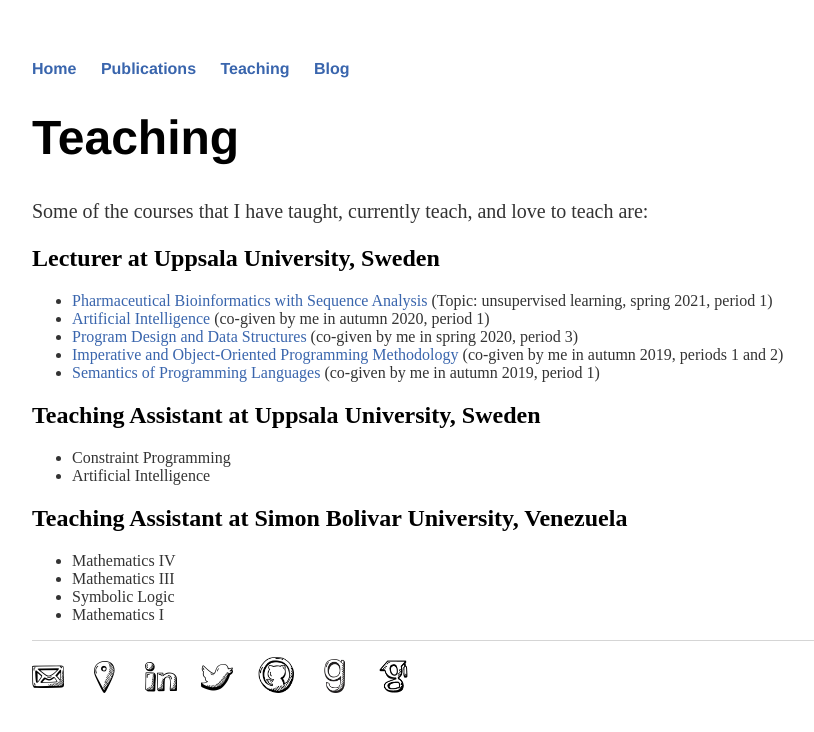
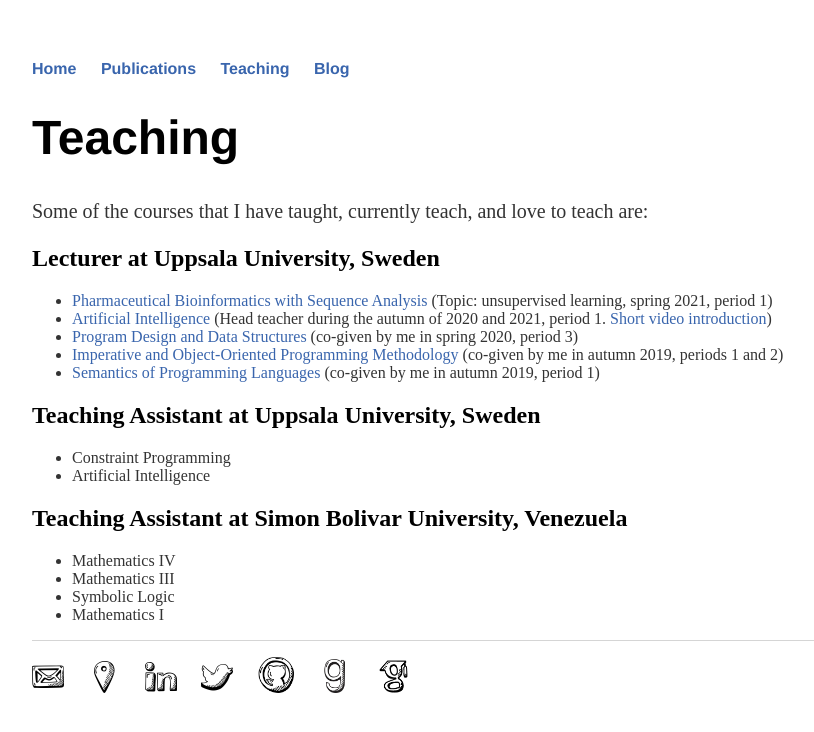
Before and after one commit to andreina-francisco/andreina-francisco.github.io, a Jekyll site: the page built from teaching/index.html, in a window 1280 px wide. Shown: the top 732 px of the page, without its empty margins (160-974 px from the left). Built offline with Jekyll 4.4.1, drawn with Linux system fonts in a browser that asks for light colours; nearby versions of some CDN libraries; a style sheet for code colours, icons or effects is not loaded.

Commit message:
Update index.html
Added new instance of the AI course.

```diff
--- a/teaching/index.html
+++ b/teaching/index.html
@@ -12,8 +12,10 @@ title: Maria Andreina Francisco Rodriguez
   <ul>
     <li><a href="https://uu.se/en/admissions/freestanding-courses/course/?kKod=3FF276&typ=1">Pharmaceutical Bioinformatics with Sequence
   Analysis</a> (Topic: unsupervised learning, spring 2021, period 1)</li>
-    <li><a href="https://www.uu.se/en/admissions/master/selma/kursplan/?kKod=1DL340">Artificial Intelligence</a> (co-given by me in autumn 2020,
-    period 1) </li>
+    <li><a
+  href="https://www.uu.se/en/admissions/master/selma/kursplan/?kKod=1DL340">Artificial
+  Intelligence</a> (Head teacher during the autumn of 2020 and 2021,
+  period 1. <a href="https://uppsala.instructuremedia.com/embed/e82f2537-9dcc-470d-a954-0f4c8208d606">Short video introduction</a>) </li>
 
     <li><a href="https://www.uu.se/en/admissions/master/selma/kursplan/?kKod=1DL201">Program Design and Data Structures</a> (co-given by me in spring 2020, period 3)</li>
 
```
